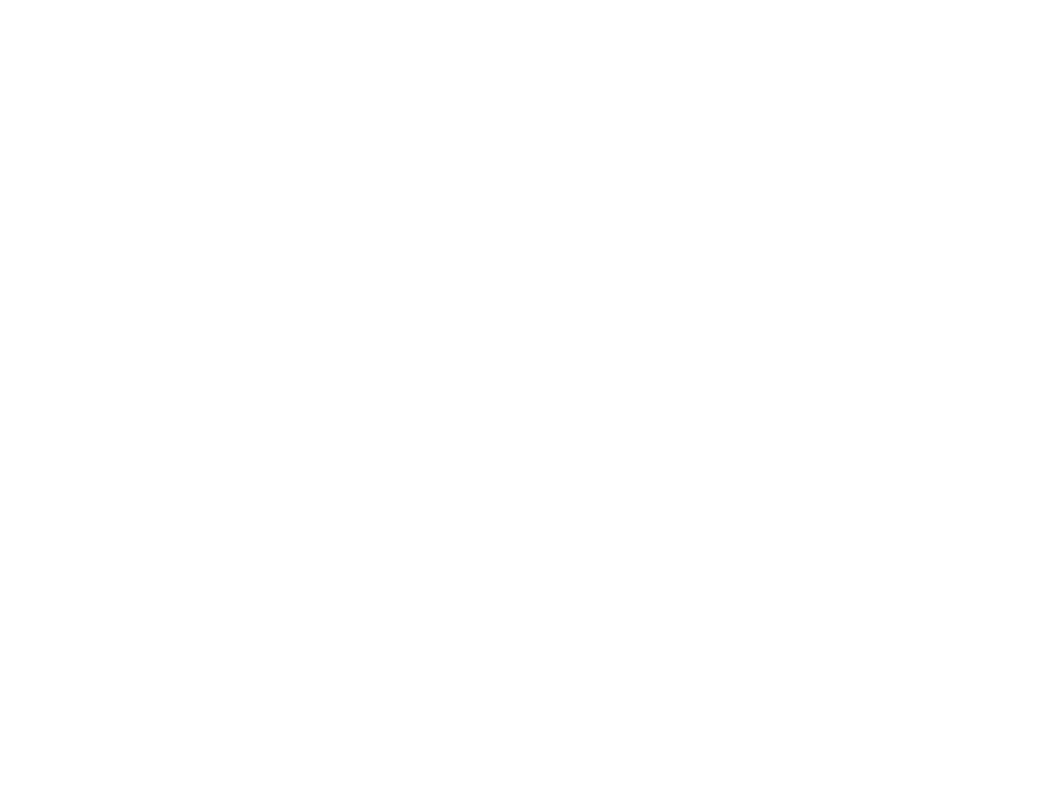
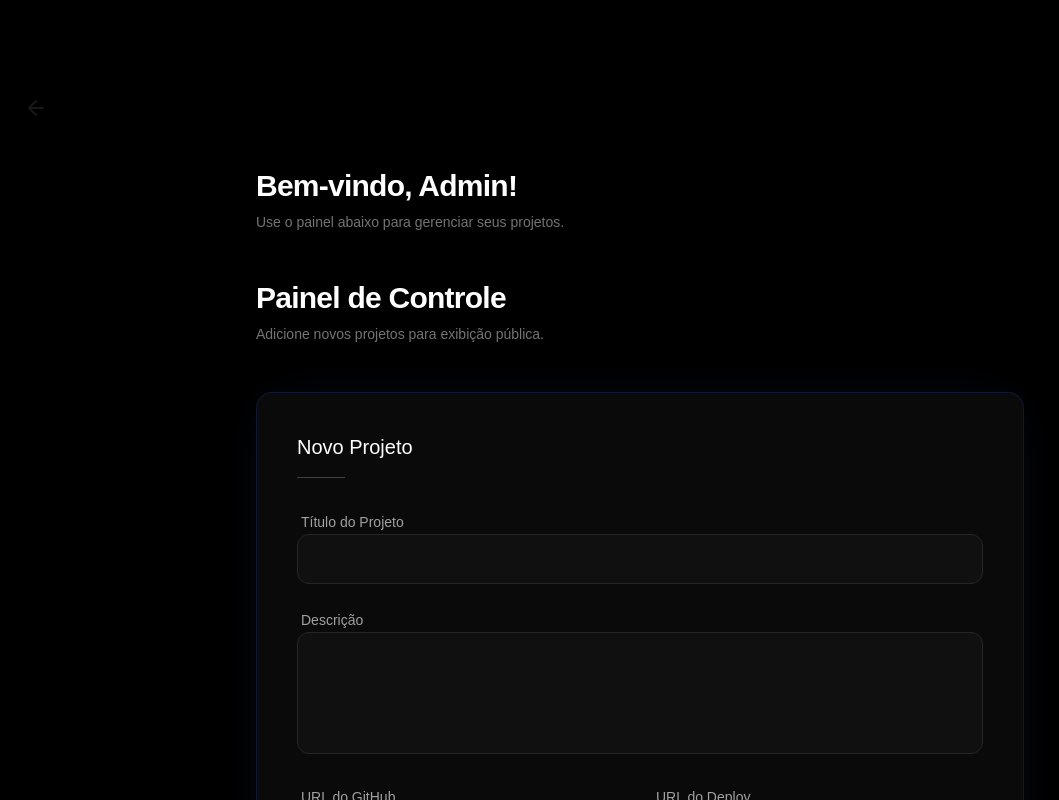
Before and after one commit to me-lucas-al/Portfolio, a Next.js app in the folder web/: page /admin in a window 1280 px wide. Shown: the top 800 px of the page, without its empty margins (0-1059 px from the left). Built offline with nearby package versions, Linux system fonts and the light colour scheme.

Commit message:
feat: enhance login page

```diff
--- a/web/src/app/(authenticated)/admin/page.tsx
+++ b/web/src/app/(authenticated)/admin/page.tsx
@@ -1,7 +1,37 @@
+import { CreateProjectForm } from "@/components/admin/project/create-project-form"
+import { ArrowLeftIcon } from "lucide-react"
+import Link from "next/link"
+
 export default function AdminPage() {
- return (
-   <div>
+  return (
+    <main className="min-h-screen bg-black px-6 py-12 md:py-24">
+      <div>
+        <Link
+          href="/"
+        >
+          <ArrowLeftIcon />
+        </Link>
+      </div>
+      <div className="h-12" />
+      <div className="max-w-3xl mx-auto mb-12">
+        <h1 className="text-3xl font-bold text-white tracking-tight">Bem-vindo, Admin!</h1>
+        <p className="text-neutral-500 mt-2 text-sm">Use o painel abaixo para gerenciar seus projetos.</p>
+      </div>
+      <div className="max-w-3xl mx-auto">
+        <div className="mb-12">
+          <h1 className="text-3xl font-bold text-white tracking-tight">Painel de Controle</h1>
+          <p className="text-neutral-500 mt-2 text-sm">Adicione novos projetos para exibição pública.</p>
+        </div>
 
-   </div>
- );
+        <div className="p-8 md:p-10 rounded-2xl bg-neutral-950 border border-blue-950/50 shadow-[0_0_50px_-15px_rgba(23,37,84,0.4)]">
+          <div className="mb-8">
+            <h2 className="text-xl font-medium text-white">Novo Projeto</h2>
+            <div className="h-px w-12 bg-blue-800 mt-4" />
+          </div>
+
+          <CreateProjectForm />
+        </div>
+      </div>
+    </main>
+  )
 }
--- a/web/src/app/login/page.tsx
+++ b/web/src/app/login/page.tsx
@@ -1,7 +1,7 @@
 "use client"
 
 import { useActionState } from "react"
-import { loginAction } from "@/app/actions/auth"
+import { loginAction } from "@/app/actions/login/auth"
 
 export default function Login() {
   const [state, formAction, isPending] = useActionState(loginAction, null)
--- /dev/null
+++ b/web/src/modules/portfolio/hero.tsx
@@ -0,0 +1,63 @@
+import Link from "next/link"
+import { Github, Linkedin, Download } from "lucide-react"
+
+export function Hero() {
+  return (
+    <section className="min-h-[85vh] flex flex-col justify-center items-start pt-20">
+      <div className="space-y-6 max-w-3xl animate-in fade-in slide-in-from-bottom-8 duration-700">
+        <h2 className="text-blue-500 font-medium tracking-wider text-sm uppercase">
+          Software Engineer
+        </h2>
+        <h1 className="text-5xl md:text-7xl font-bold text-white tracking-tight">
+          Lucas Almeida.
+        </h1>
+        <h3 className="text-3xl md:text-5xl font-semibold text-neutral-400">
+          Desenvolvedor Full Stack.
+        </h3>
+
+        <p className="text-neutral-400 text-lg leading-relaxed pt-4 max-w-2xl">
+          Especialista na construção de aplicações web escaláveis e arquiteturas robustas utilizando o ecossistema React, Next.js e Node.js.
+        </p>
+
+        <div className="flex flex-wrap items-center gap-4 pt-8">
+          <Link
+            href="https://github.com/me-lucas-al"
+            target="_blank"
+            className="flex items-center gap-2 px-6 py-3 rounded-xl bg-neutral-950 border border-neutral-800 hover:border-blue-800 hover:bg-neutral-900 transition-all text-white font-medium"
+          >
+            <Github className="w-5 h-5" />
+            GitHub
+          </Link>
+          <Link
+            href="https://linkedin.com/in/lucas-almeida-development"
+            target="_blank"
+            className="flex items-center gap-2 px-6 py-3 rounded-xl bg-blue-950 border border-blue-800 hover:bg-blue-900 transition-all text-white font-medium shadow-[0_0_30px_-10px_rgba(23,37,84,0.5)]"
+          >
+            <Linkedin className="w-5 h-5" />
+            LinkedIn
+          </Link>
+
+          <div className="flex items-center gap-3 ml-auto bg-neutral-950/50 p-1.5 rounded-xl border border-neutral-900">
+            <a
+              href="/Curriculo-Lucas_Almeida_De_Souza.pdf"
+              download
+              className="flex items-center gap-2 px-4 py-2 rounded-lg text-neutral-400 hover:text-white hover:bg-neutral-900 transition-all text-sm font-medium"
+            >
+              <Download className="w-4 h-4" />
+              CV (PT)
+            </a>
+            <div className="w-px h-4 bg-neutral-800" />
+            <a
+              href="/Resume_Lucas_Almeida.pdf"
+              download
+              className="flex items-center gap-2 px-4 py-2 rounded-lg text-neutral-400 hover:text-white hover:bg-neutral-900 transition-all text-sm font-medium"
+            >
+              <Download className="w-4 h-4" />
+              CV (EN)
+            </a>
+          </div>
+        </div>
+      </div>
+    </section>
+  )
+}
```
